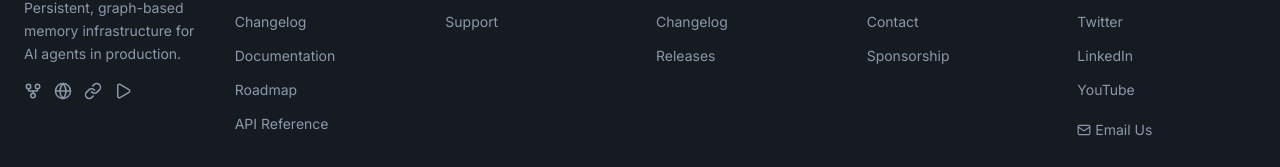
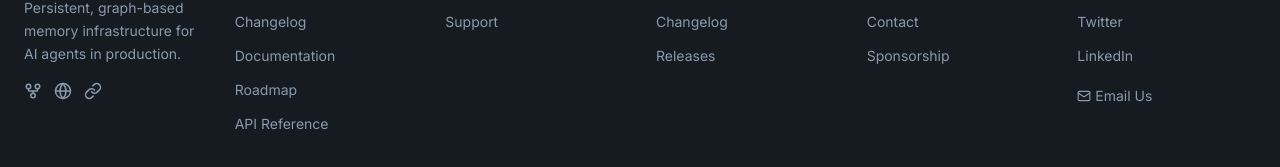
Before and after one commit to openzync/openzync-landing, a Next.js app in the folder landing/: page /features in a window 1280 px wide. Shown: the part 3360-3527 px from the top of the page. Built offline with nearby package versions, Linux system fonts and the light colour scheme; no server answers.

Commit message:
fix: remove YouTube icon and link from footer and site config

```diff
--- a/landing/src/components/landing/footer.tsx
+++ b/landing/src/components/landing/footer.tsx
@@ -1,12 +1,11 @@
 import Link from "next/link";
-import { GitFork, Globe, Link as LinkIcon, Play, Mail } from "lucide-react";
+import { GitFork, Globe, Link as LinkIcon, Mail } from "lucide-react";
 import { siteConfig, footerLinks, footerSocialLinks } from "@/content/site-config";
 
 const socialIcons: Record<string, typeof GitFork> = {
   github: GitFork,
   twitter: Globe,
   linkedin: LinkIcon,
-  youtube: Play,
 };
 
 /**
--- a/landing/src/content/site-config.ts
+++ b/landing/src/content/site-config.ts
@@ -127,5 +127,4 @@ export const footerSocialLinks = [
   { label: "GitHub", href: "https://github.com/rohnsha0/openzync", icon: "github" },
   { label: "Twitter", href: "https://twitter.com/openzync", icon: "twitter" },
   { label: "LinkedIn", href: "https://linkedin.com/company/openzync", icon: "linkedin" },
-  { label: "YouTube", href: "https://youtube.com/@openzync", icon: "youtube" },
 ];
```
